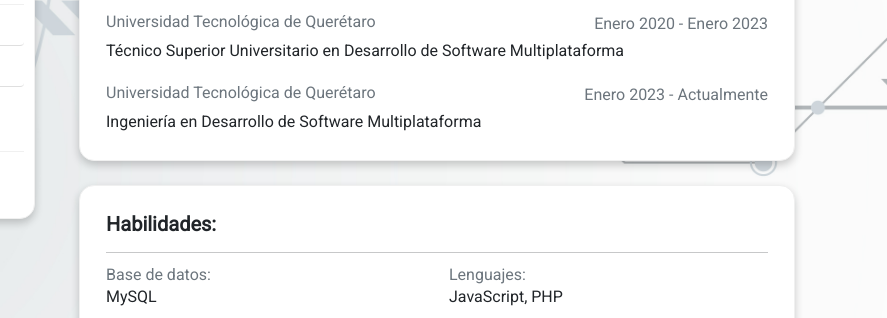
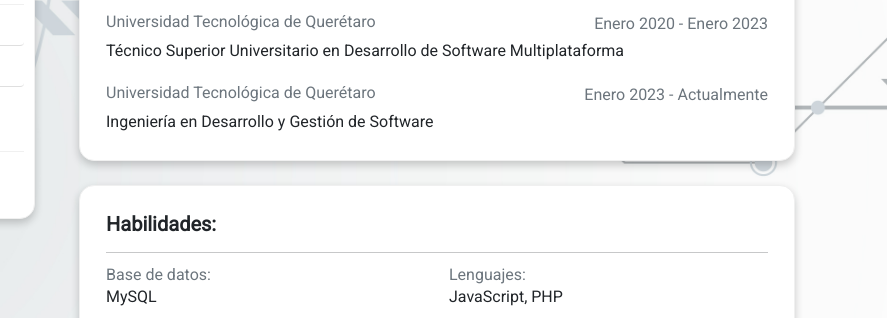
Before and after one commit to Dann-VJ/resume, a plain HTML site: page index.html in a window 1280 px wide. Shown: the part 465-783 px from the top of the page, 393-1280 px from the left. Drawn offline with Linux system fonts and the light colour scheme.

Commit message:
initial resume

```diff
--- a/index.html
+++ b/index.html
@@ -105,7 +105,7 @@
                         </div>
                         <p class="card-text">
                             Ingeniería en
-                            Desarrollo de Software Multiplataforma
+                            Desarrollo y Gestión de Software
                         </p>
                     </div>
                 </div>
```
